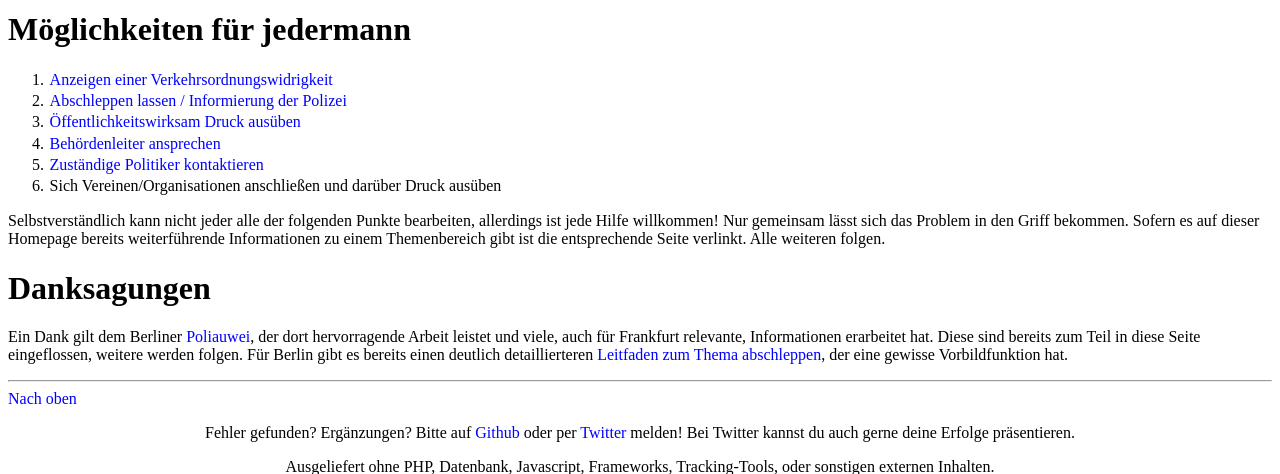
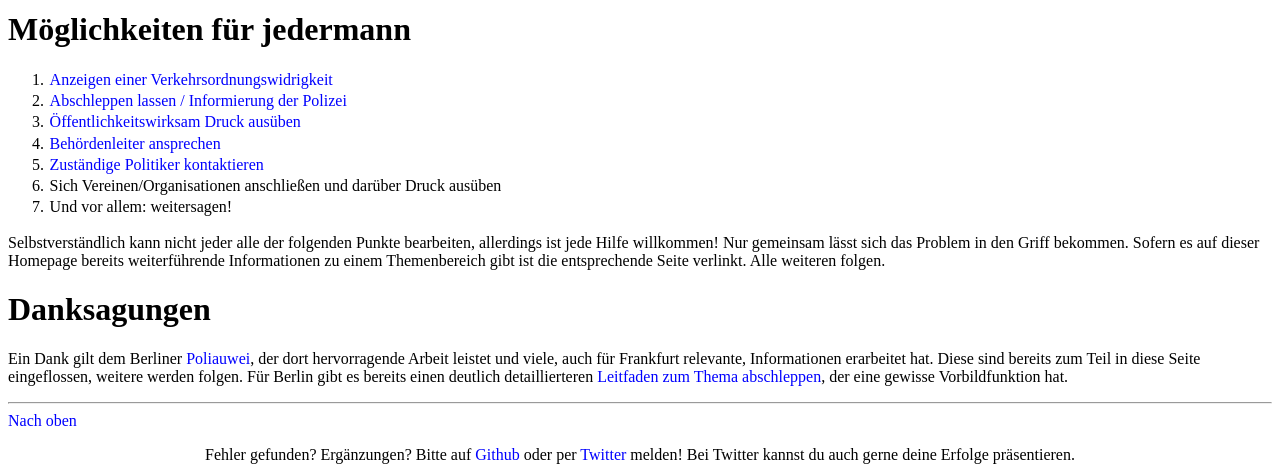
Before and after one commit to falschparkenffm/homepage, a PHP site: page / in a window 1280 px wide. Shown: the part 336-810 px from the top of the page. Run offline with PHP 8.4, Linux system fonts and the light colour scheme.

Commit message:
Add new "Möglichkeit"

```diff
--- a/index.php
+++ b/index.php
@@ -16,6 +16,7 @@
 <li><a href="aufmerksamkeit.html#behoerden">Beh&ouml;rdenleiter ansprechen</a></li>
 <li><a href="aufmerksamkeit.html#politik">Zust&auml;ndige Politiker kontaktieren</a></li>
 <li>Sich Vereinen/Organisationen anschlie&szlig;en und dar&uuml;ber Druck aus&uuml;ben</li>
+<li>Und vor allem: weitersagen!</li>
 </ol>
 <p>Selbstverst&auml;ndlich kann nicht jeder alle der folgenden Punkte bearbeiten, allerdings ist jede Hilfe willkommen! Nur gemeinsam l&auml;sst sich das Problem in den Griff bekommen. Sofern es auf dieser Homepage bereits weiterf&uuml;hrende Informationen zu einem Themenbereich gibt ist die entsprechende Seite verlinkt. Alle weiteren folgen.</p>
 
```
